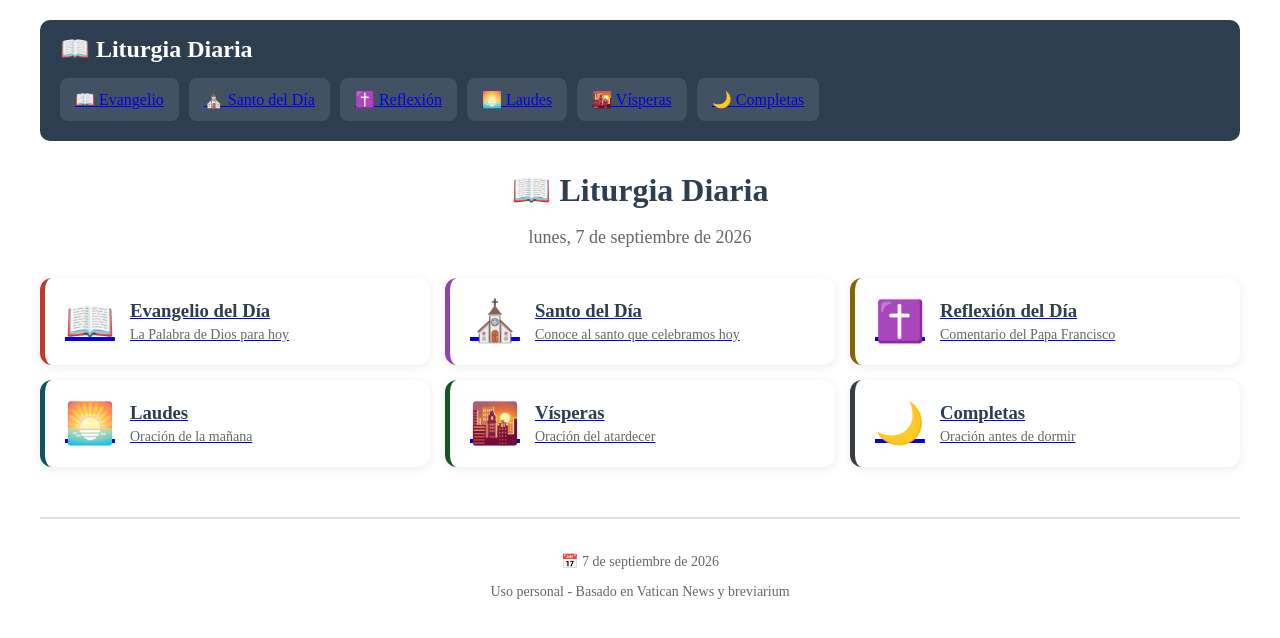
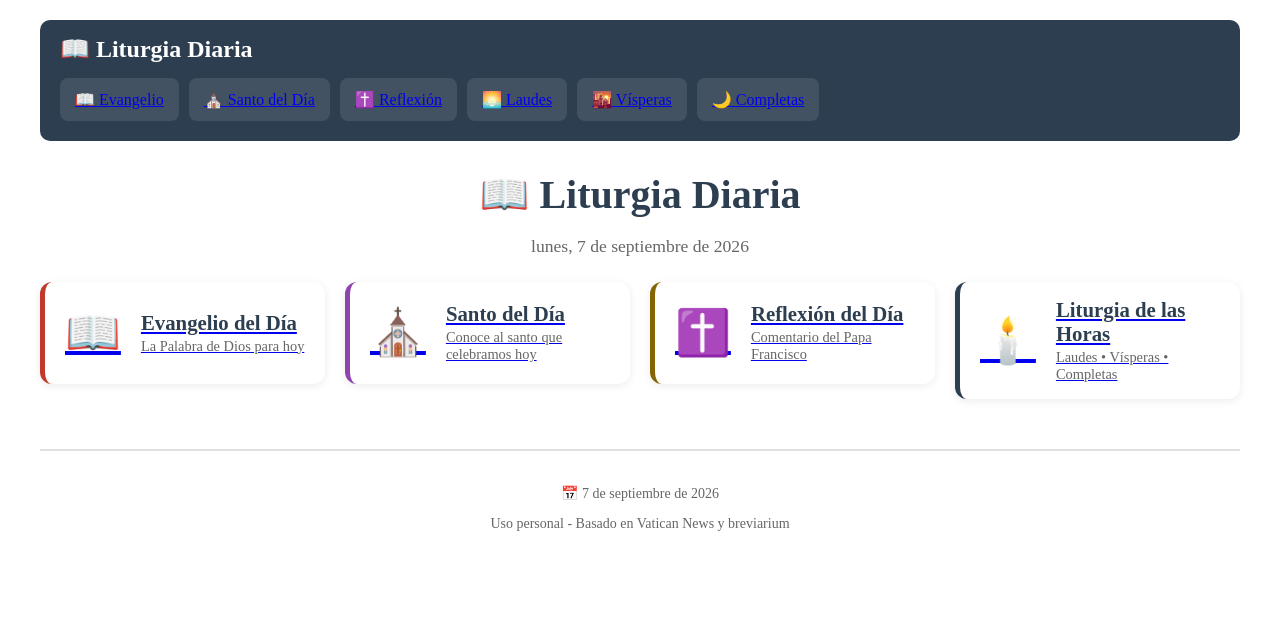
Before and after one commit to MatiasW380/liturgia-diaria, a Next.js app: page / in a window 1280 px wide. Shown: the top 638 px of the page. Built offline with nearby package versions, Linux system fonts and the light colour scheme.

Commit message:
Update index.js

```diff
--- a/pages/index.js
+++ b/pages/index.js
@@ -3,42 +3,97 @@ import Link from 'next/link';
 
 export default function Home() {
   const opciones = [
-    { icono: '📖', nombre: 'Evangelio del Día', descripcion: 'La Palabra de Dios para hoy', ruta: '/evangelio', color: '#c0392b' },
-    { icono: '⛪', nombre: 'Santo del Día', descripcion: 'Conoce al santo que celebramos hoy', ruta: '/santo', color: '#8e44ad' },
-    { icono: '✝️', nombre: 'Reflexión del Día', descripcion: 'Comentario del Papa Francisco', ruta: '/reflexion', color: '#856404' },
-    { icono: '🌅', nombre: 'Laudes', descripcion: 'Oración de la mañana', ruta: '/laudes', color: '#0c5460' },
-    { icono: '🌇', nombre: 'Vísperas', descripcion: 'Oración del atardecer', ruta: '/visperas', color: '#155724' },
-    { icono: '🌙', nombre: 'Completas', descripcion: 'Oración antes de dormir', ruta: '/completas', color: '#383d41' },
+    {
+      icono: '📖',
+      nombre: 'Evangelio del Día',
+      descripcion: 'La Palabra de Dios para hoy',
+      ruta: '/evangelio',
+      color: '#c0392b'
+    },
+    {
+      icono: '⛪',
+      nombre: 'Santo del Día',
+      descripcion: 'Conoce al santo que celebramos hoy',
+      ruta: '/santo',
+      color: '#8e44ad'
+    },
+    {
+      icono: '✝️',
+      nombre: 'Reflexión del Día',
+      descripcion: 'Comentario del Papa Francisco',
+      ruta: '/reflexion',
+      color: '#856404'
+    },
+    {
+      icono: '🕯️',
+      nombre: 'Liturgia de las Horas',
+      descripcion: 'Laudes • Vísperas • Completas',
+      ruta: '/liturgia-horas',
+      color: '#2c3e50'
+    },
   ];
 
   return (
     <Layout>
-      <h1 style={{ textAlign: 'center', color: '#2c3e50', marginBottom: '10px' }}>
+      <h1 style={{
+        textAlign: 'center',
+        color: '#2c3e50',
+        marginBottom: '5px',
+        fontSize: 'clamp(1.5rem, 5vw, 2.5rem)'
+      }}>
         📖 Liturgia Diaria
       </h1>
-      <p style={{ textAlign: 'center', color: '#666', marginBottom: '30px', fontSize: '18px' }}>
-        {new Date().toLocaleDateString('es-ES', { year: 'numeric', month: 'long', day: 'numeric', weekday: 'long' })}
+      <p style={{
+        textAlign: 'center',
+        color: '#666',
+        marginBottom: '25px',
+        fontSize: 'clamp(0.9rem, 2.5vw, 1.1rem)'
+      }}>
+        {new Date().toLocaleDateString('es-ES', {
+          year: 'numeric',
+          month: 'long',
+          day: 'numeric',
+          weekday: 'long'
+        })}
       </p>
 
-      <div style={{ display: 'grid', gap: '15px' }}>
+      <div style={{
+        display: 'grid',
+        gap: '12px',
+        gridTemplateColumns: '1fr'
+      }}>
         {opciones.map((opcion) => (
           <Link key={opcion.ruta} href={opcion.ruta}>
             <div style={{
               backgroundColor: 'white',
-              padding: '20px',
+              padding: '16px 20px',
               borderRadius: '12px',
-              boxShadow: '0 2px 10px rgba(0,0,0,0.08)',
+              boxShadow: '0 2px 8px rgba(0,0,0,0.08)',
               cursor: 'pointer',
               transition: 'transform 0.2s, box-shadow 0.2s',
               borderLeft: `5px solid ${opcion.color}`,
               display: 'flex',
               alignItems: 'center',
-              gap: '15px'
+              gap: '15px',
+              minHeight: '70px',
+              touchAction: 'manipulation'
             }}>
-              <span style={{ fontSize: '40px' }}>{opcion.icono}</span>
+              <span style={{ fontSize: 'clamp(2rem, 6vw, 2.8rem)', flexShrink: 0 }}>{opcion.icono}</span>
               <div>
-                <h3 style={{ margin: 0, color: '#2c3e50' }}>{opcion.nombre}</h3>
-                <p style={{ margin: '5px 0 0 0', color: '#666', fontSize: '14px' }}>{opcion.descripcion}</p>
+                <h3 style={{
+                  margin: 0,
+                  color: '#2c3e50',
+                  fontSize: 'clamp(1rem, 3vw, 1.3rem)'
+                }}>
+                  {opcion.nombre}
+                </h3>
+                <p style={{
+                  margin: '3px 0 0 0',
+                  color: '#666',
+                  fontSize: 'clamp(0.75rem, 2vw, 0.9rem)'
+                }}>
+                  {opcion.descripcion}
+                </p>
               </div>
             </div>
           </Link>
@@ -46,14 +101,30 @@ export default function Home() {
       </div>
 
       <style jsx>{`
-        @media (min-width: 768px) {
+        @media (min-width: 600px) {
           div {
-            grid-template-columns: 1fr 1fr;
+            grid-template-columns: 1fr 1fr !important;
+            gap: 15px !important;
           }
         }
         @media (min-width: 1024px) {
           div {
-            grid-template-columns: 1fr 1fr 1fr;
+            grid-template-columns: 1fr 1fr 1fr 1fr !important;
+            gap: 20px !important;
+          }
+        }
+        /* Efecto hover solo en escritorio */
+        @media (hover: hover) {
+          div div:hover {
+            transform: translateY(-3px);
+            box-shadow: 0 4px 15px rgba(0,0,0,0.12);
+          }
+        }
+        /* Efecto active para táctil */
+        @media (hover: none) {
+          div div:active {
+            transform: scale(0.97);
+            background-color: #f0f0f0;
           }
         }
       `}</style>
```
